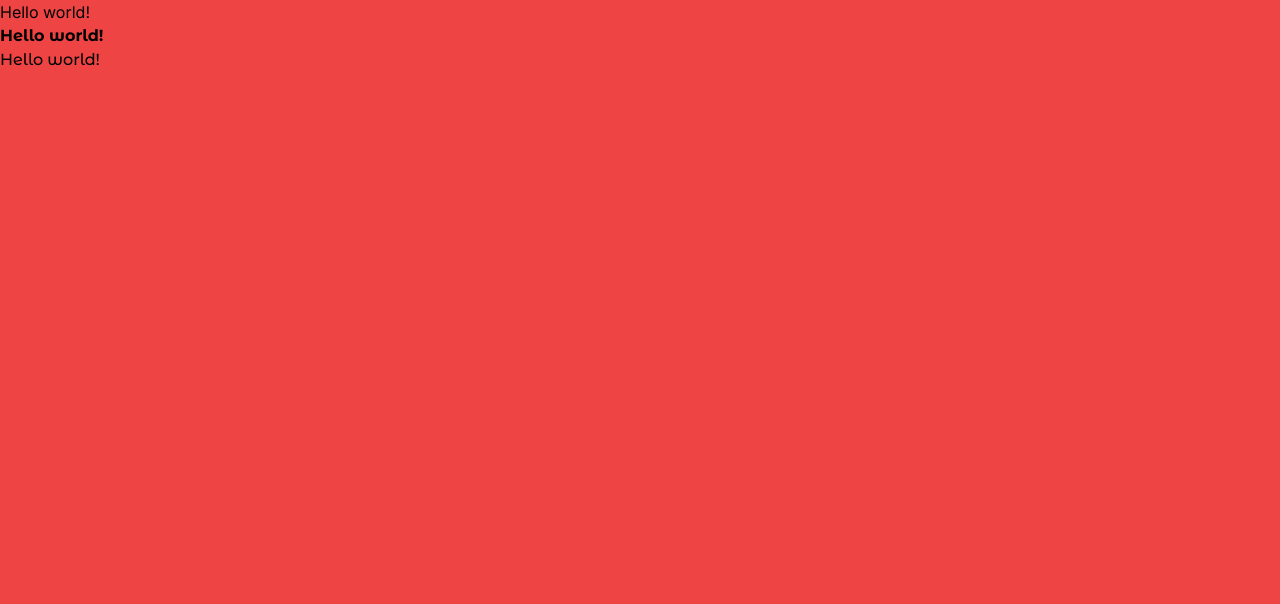
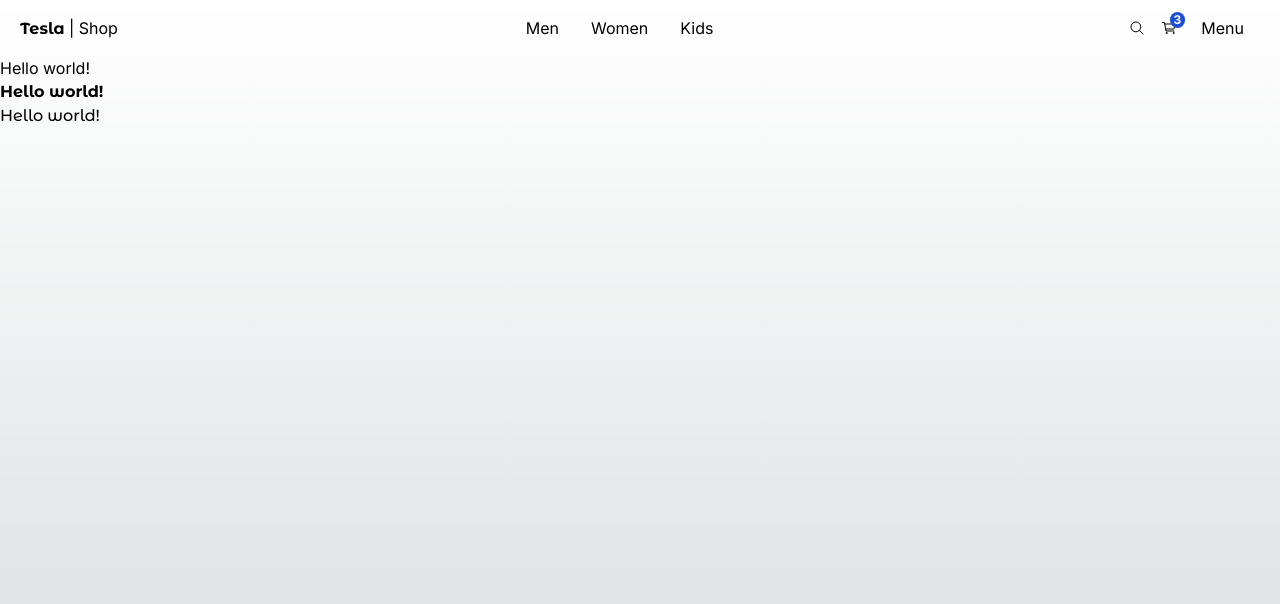
Before and after one commit to Gigioxx/tesla-ecommerce-next, a Next.js app: page / in a window 1280 px wide. Shown: the top 604 px of the page. Built offline with nearby package versions, Linux system fonts and the light colour scheme.

Commit message:
feat: create topmenu component

```diff
--- a/src/app/(shop)/layout.tsx
+++ b/src/app/(shop)/layout.tsx
@@ -1,3 +1,10 @@
+import { TopMenu } from '@/components';
+
 export default function ShopLayout({ children }: { children: React.ReactNode }) {
-  return <main className='min-h-screen bg-red-500'>{children}</main>;
+  return (
+    <main className='min-h-screen'>
+      <TopMenu />
+      {children}
+    </main>
+  );
 }
--- a/src/components/index.ts
+++ b/src/components/index.ts
@@ -0,0 +1 @@
+export * from './ui/top-menu/TopMenu';
--- /dev/null
+++ b/src/components/ui/top-menu/TopMenu.tsx
@@ -0,0 +1,49 @@
+import Link from 'next/link';
+import { IoSearchOutline, IoCartOutline } from 'react-icons/io5';
+
+import { titleFont } from '@/config/fonts';
+
+export const TopMenu = () => {
+  return (
+    <nav className='flex px-5 justify-between items-center w-full'>
+      <div>
+        <Link href='/'>
+          <span className={`${titleFont.className} antialiased font-bold`}>Tesla</span>
+          <span> | Shop</span>
+        </Link>
+      </div>
+
+      <div className='hidden sm:block'>
+        <Link className='m-2 p-2 rounded-md transition-all hover:bg-gray-100' href='/category/men'>
+          Men
+        </Link>
+        <Link
+          className='m-2 p-2 rounded-md transition-all hover:bg-gray-100'
+          href='/category/women'
+        >
+          Women
+        </Link>
+        <Link className='m-2 p-2 rounded-md transition-all hover:bg-gray-100' href='/category/kids'>
+          Kids
+        </Link>
+      </div>
+
+      <div className='flex items-center'>
+        <Link className='mx-2' href='/search'>
+          <IoSearchOutline classname='w-5 h-5' />
+        </Link>
+
+        <Link className='mx-2' href='/cart'>
+          <div className='relative'>
+            <span className='absolute text-xs rounded-full px-1 font-bold -top-2 -right-2 bg-blue-700 text-white'>
+              3
+            </span>
+            <IoCartOutline classname='w-5 h-5' />
+          </div>
+        </Link>
+
+        <button className='m-2 p-2 rounded-md transition-all hover:bg-gray-100'>Menu</button>
+      </div>
+    </nav>
+  );
+};
```
Also changed, not shown: 1 other file (tests, documents, lock files or other folders).
